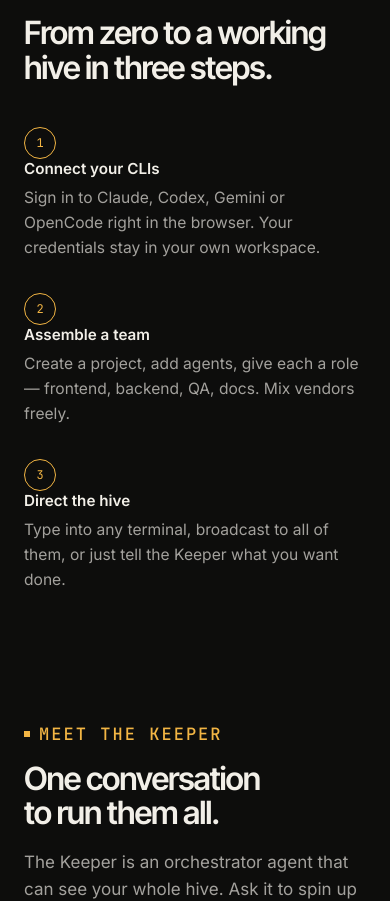
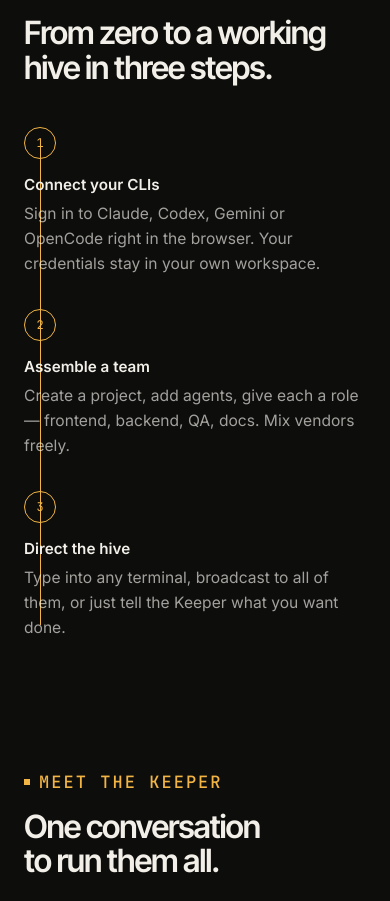
Before and after one commit to xxmasong/termhive-v2, a React (Vite) app in the folder client/: page / in a window 390 px wide. Shown: the part 4020-4921 px from the top of the page. Built offline with nearby package versions, Linux system fonts and the light colour scheme; no server answers.

Commit message:
Connect how-it-works steps
Add responsive honey connectors and step spacing.

Co-Authored-By: Claude Opus 5.5 <noreply@anthropic.com>

```diff
--- a/client/src/features/landing/styles.css
+++ b/client/src/features/landing/styles.css
@@ -732,6 +732,26 @@
   margin: 42px 0 0;
   padding: 0;
 }
+.landing-steps {
+  position: relative;
+}
+.landing-steps::before {
+  background: var(--l-honey);
+  content: '';
+  height: 1px;
+  left: 16px;
+  position: absolute;
+  right: calc(66.666% + 16px);
+  top: 16px;
+  width: calc(66.666% - 32px);
+}
+.landing-steps li {
+  position: relative;
+  z-index: 1;
+}
+.landing-steps h3 {
+  margin-top: 16px;
+}
 .landing-steps b {
   align-items: center;
   border: 1px solid var(--l-honey);
@@ -784,6 +804,14 @@
   .landing-keeper {
     grid-template-columns: 1fr;
   }
+  .landing-steps::before {
+    bottom: 16px;
+    height: auto;
+    left: 16px;
+    right: auto;
+    top: 16px;
+    width: 1px;
+  }
 }
 .landing-bento {
   display: grid;
```
